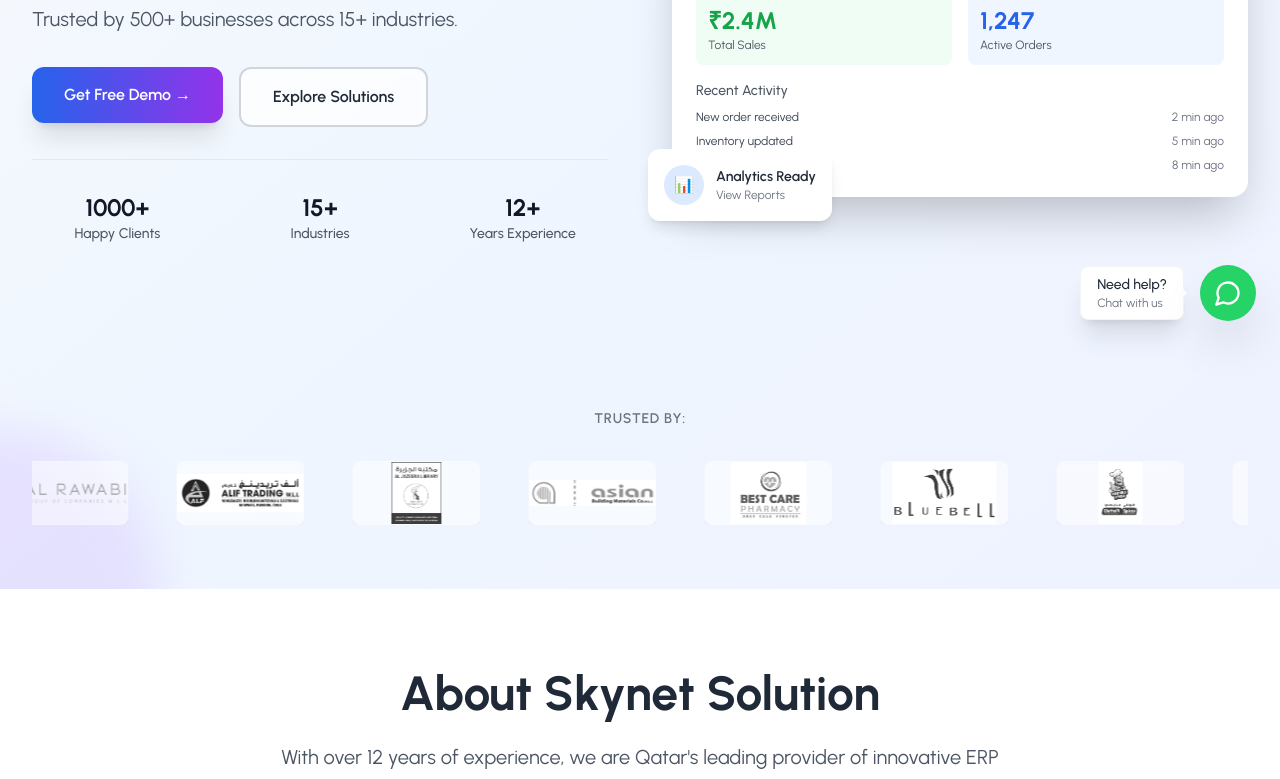
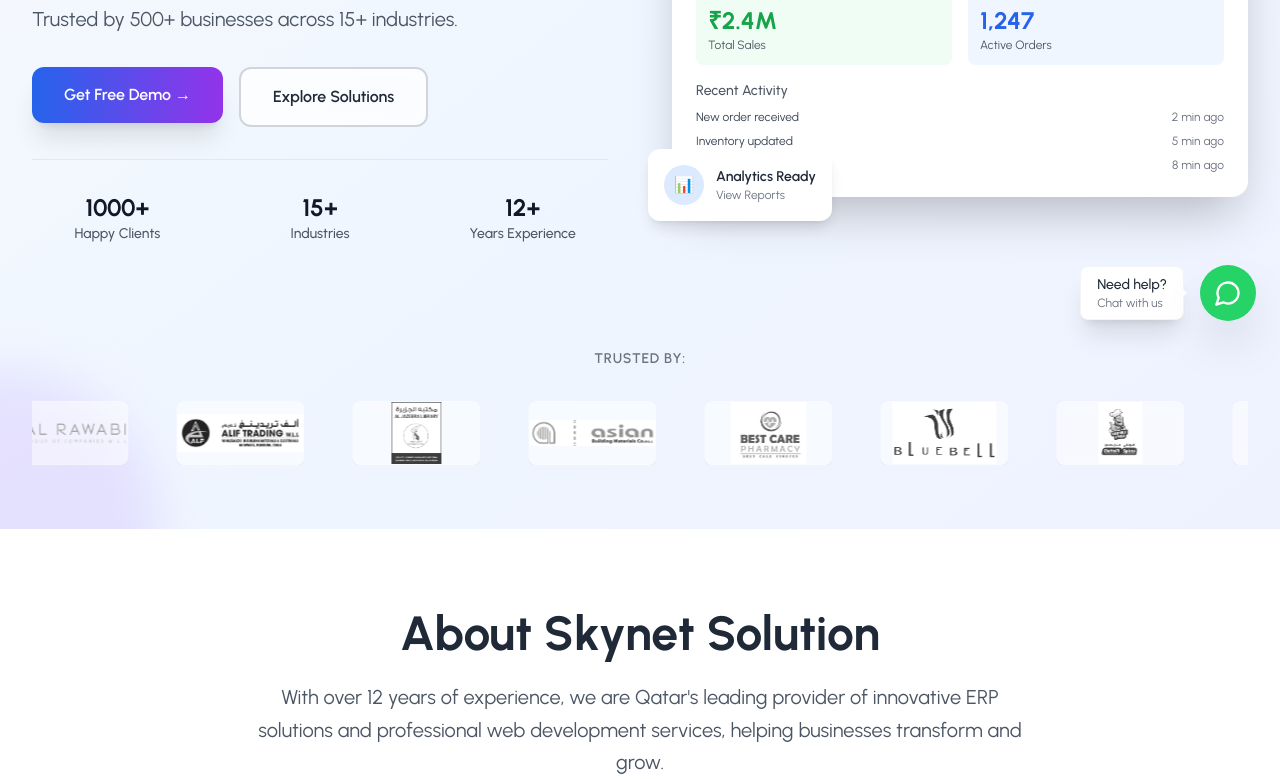
Before and after one commit to sfwnmuhd/skynet-web, a React (Vite) app: page / in a window 1280 px wide. Shown: the part 455-1234 px from the top of the page. Built offline with nearby package versions, Linux system fonts and the light colour scheme.

Commit message:
Updated Header.tsx

```diff
--- a/src/components/Header.tsx
+++ b/src/components/Header.tsx
@@ -251,7 +251,7 @@ const Header = () => {
           initial={{ opacity: 0, y: 30 }}
           animate={{ opacity: 1, y: 0 }}
           transition={{ duration: 0.8, delay: 0.8 }}
-          className='mt-16 pb-16'
+          className='mt-1 pb-16'
         >
           <div className='text-center mb-8'>
             <p className='text-sm font-semibold text-gray-500 uppercase tracking-wider'>
```
